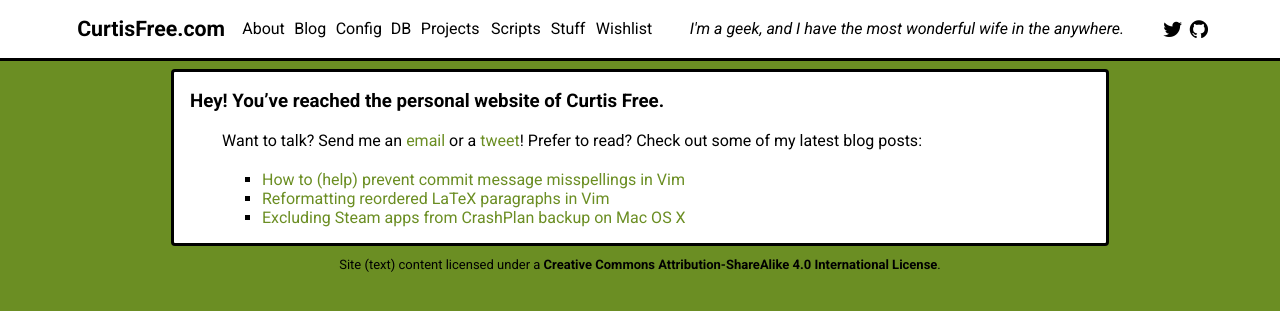
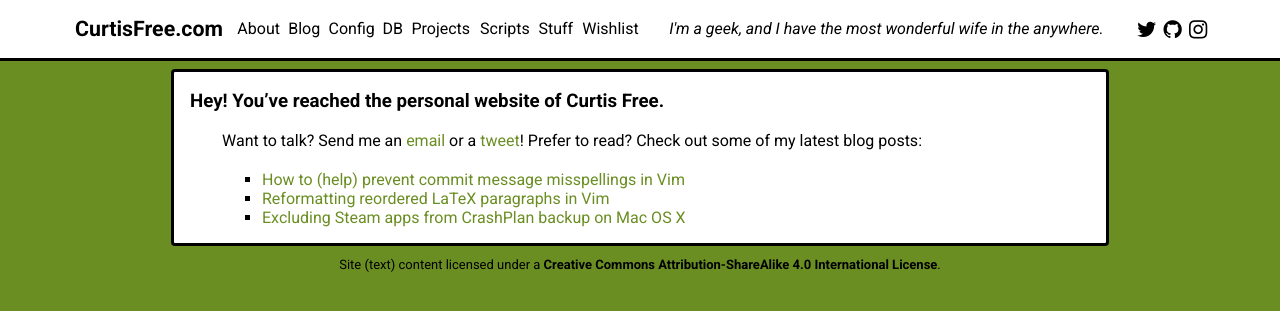
Before and after one commit to cfree3/curtisfree.com, a Jekyll site: the page built from index.md, in a window 1280 px wide. Shown: the top 311 px of the page. Built offline with Jekyll 4.4.1, drawn with Linux system fonts in a browser that asks for light colours; nearby versions of some CDN libraries.

Commit message:
Add icon link to Instagram profile

```diff
--- a/_config.yml
+++ b/_config.yml
@@ -5,6 +5,7 @@ author:                  "Curtis Free"
 email:                   cf@curtisfree.com
 description:             "I'm a geek, and I have the most wonderful wife in the anywhere."
 url:                     http://curtisfree.com
+instagram-url:           https://instagram.com/curtisafree
 github-url:              https://github.com/cfree3
 twitter-url:             https://twitter.com/curtisafree
 wishlist-url:            https://smile.amazon.com/registry/wishlist/3VSGTZRPLX045?sort=priority
--- a/_includes/to_content.html
+++ b/_includes/to_content.html
@@ -44,6 +44,7 @@
           <td>
             <a href="{{ site.twitter-url }}"><i class="fa fa-twitter fa-lg"></i></a>
             <a href="{{ site.github-url }}"><i class="fa fa-github fa-lg"></i></a>
+            <a href="{{ site.instagram-url }}"><i class="fa fa-instagram fa-lg"></i></a>
           </td>
         </tr>
       </table>
```
